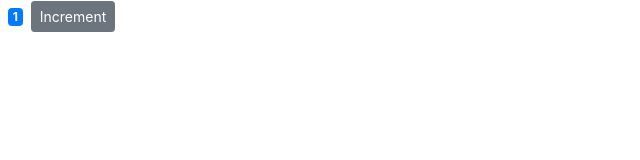
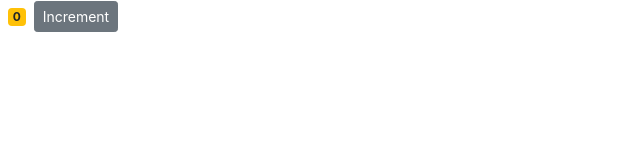
Before and after one commit to ManishaRana1195/React_Product_Catalog_Page, a React (Create React App) app: page / in a window 1280 px wide. Shown: the top 160 px of the page, without its empty margins (0-640 px from the left). Built offline with nearby package versions, Linux system fonts and the light colour scheme.

Commit message:
udating the class dynamically

```diff
--- a/src/components/counter.jsx
+++ b/src/components/counter.jsx
@@ -1,15 +1,22 @@
 import React, { Component } from "react";
 
 class Counter extends Component {
-  state = { count: 1 };
+  state = { count: 0 };
   render() {
+
     return (
       <div>
-        <span className="badge badge-primary m-2">{this.state.count}</span>
+        <span className={this.getBadgeClasses()}>{this.state.count}</span>
         <button className="btn btn-secondary btn-sm">Increment</button>
       </div>
     );
   }
+
+    getBadgeClasses() {
+        let spanClass = "badge m-2 badge-";
+        spanClass += this.state.count === 0 ? "warning" : "primary";
+        return spanClass;
+    }
 }
 
 export default Counter;
```
